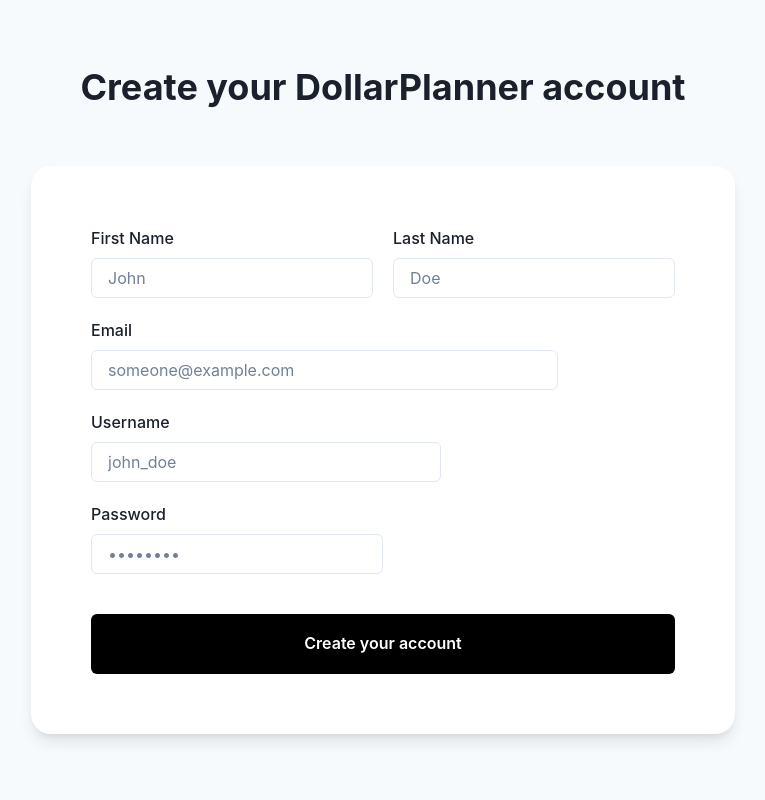
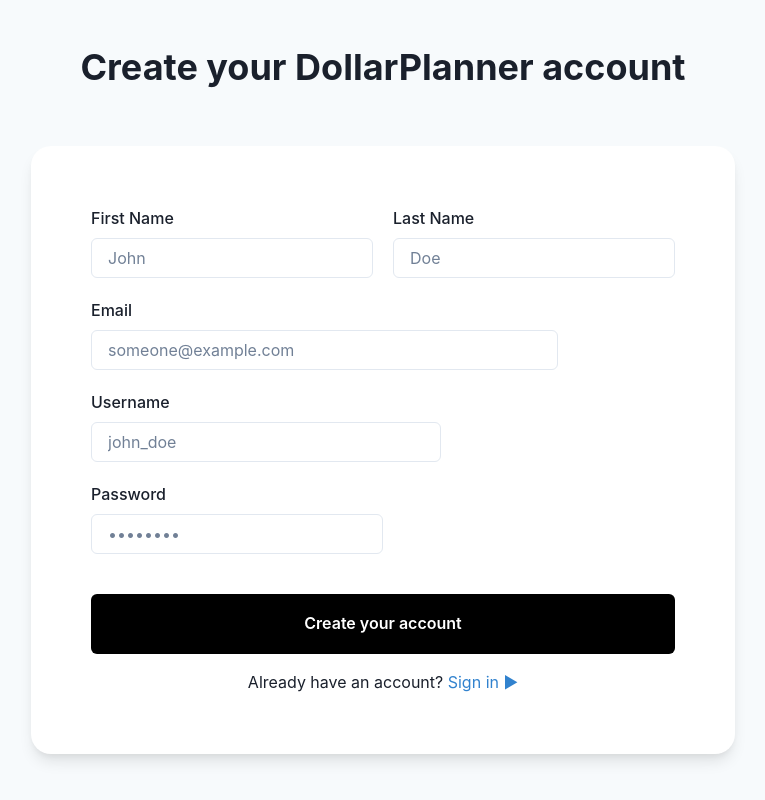
Before and after one commit to project-orbital/frontend, a React (Create React App) app: page /sign-up in a window 1280 px wide. Shown: the whole page, without its empty margins (257-1022 px from the left). Built offline with nearby package versions, Linux system fonts and the light colour scheme.

Commit message:
Add alt link to sign in page

```diff
--- a/src/components/SignUp.js
+++ b/src/components/SignUp.js
@@ -10,9 +10,12 @@
     Heading,
     HStack,
     Input,
+    Link,
     Spacer,
+    Text,
     VStack
 } from "@chakra-ui/react";
+import {Link as RouterLink} from "react-router-dom";
 
 export default function SignUp() {
     // === === ===
@@ -100,6 +103,11 @@
         Create your account
     </Button>
 
+    const signInLink = <Text>
+        Already have an account?{' '}
+        <Link as={RouterLink} to='/sign-in' color="blue.500">Sign in ►</Link>
+    </Text>
+
     // === === ===
     // Form component.
 
@@ -118,7 +126,11 @@
                         {usernameField}
                         {passwordField}
                         <Spacer/>
-                        {submitButton}
+                        <VStack>
+                            {submitButton}
+                            <Spacer/>
+                            {signInLink}
+                        </VStack>
                     </VStack>
                 </form>
             </VStack>
```
